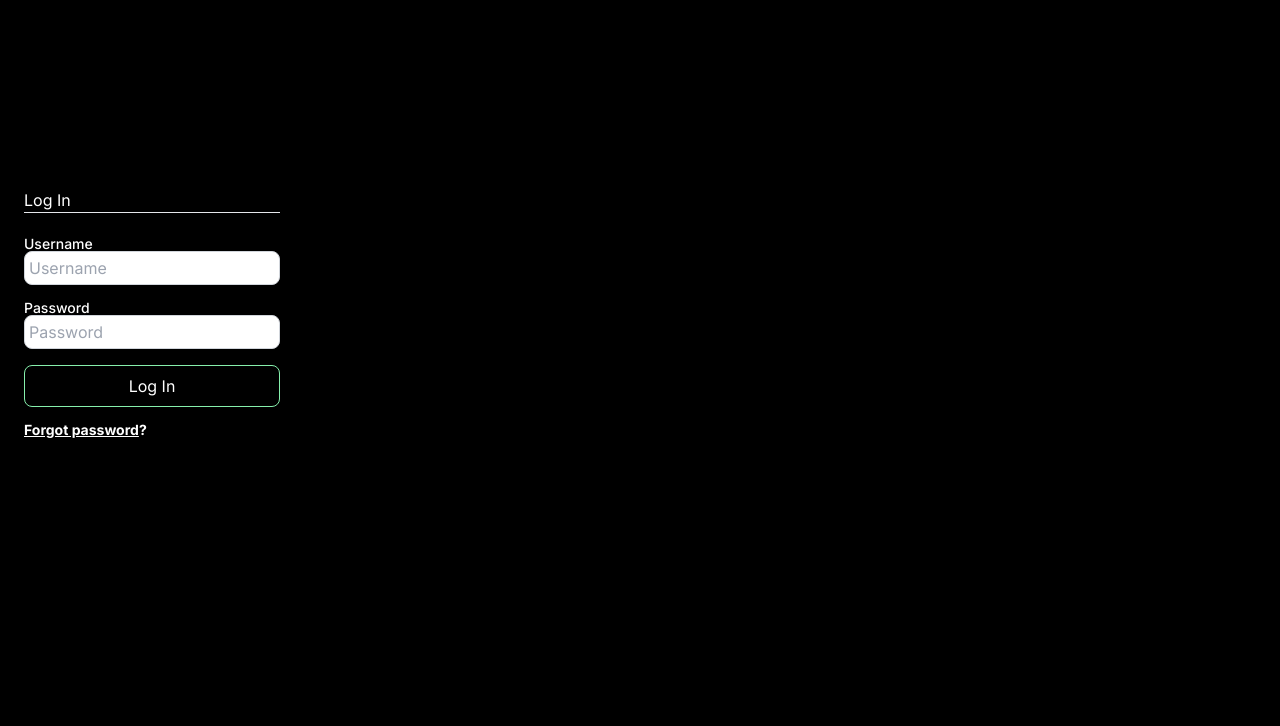
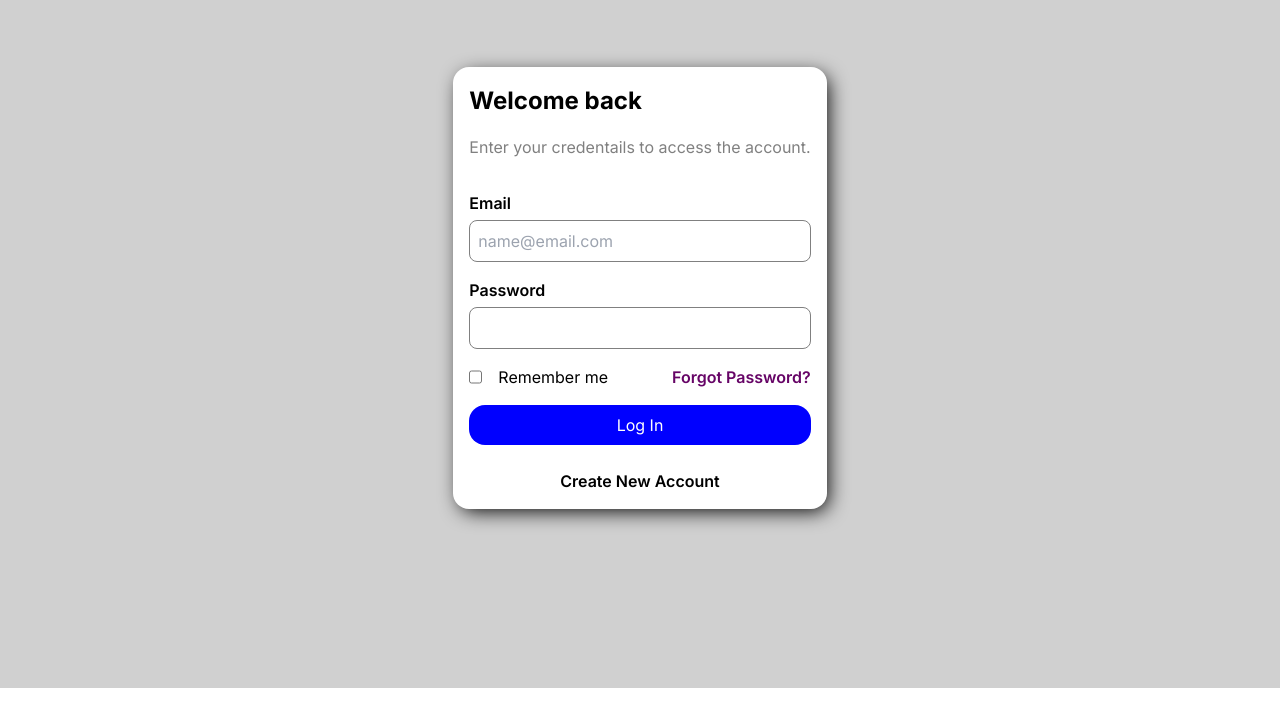
Before and after one commit to ankman007/gadget-gurkhas, a Next.js app: page /login in a window 1280 px wide. Shown: the part 112-838 px from the top of the page. After the commit the page ends 800 px from the top, so only its background shows below. Built offline with nearby package versions, Linux system fonts and the light colour scheme.

Commit message:
Implemented login and reset password page

```diff
--- /dev/null
+++ b/src/app/forgotPassword/page.tsx
@@ -0,0 +1,56 @@
+"use client";
+
+import React, { useState } from "react";
+import Link from "next/link";
+import { useRouter } from "next/navigation";
+import { FontAwesomeIcon } from "@fortawesome/react-fontawesome";
+import styles from "./style.module.css";
+import { faArrowLeft } from "@fortawesome/free-solid-svg-icons";
+
+export default function ForgotPasswordPage() {
+  const [user, setUser] = React.useState({
+
+    email: ""
+  });
+
+
+
+
+
+
+  const onForgotPassword = async () => {
+
+    console.log(user);
+  };
+  return (
+    <div className={styles.main}>
+      <div className={styles.container}>
+        <Link href={'/login'}><FontAwesomeIcon className={styles.arrow} icon={faArrowLeft} /></Link>
+        <h1 className={styles.heading}>Forgot Password</h1>
+        <p className={styles.para}>Enter your email address for which account you want to <br /> reset your password.</p>
+        <form className={styles.form}>
+
+          <div className={styles.inputField}>
+            <label htmlFor="Email" className={styles.label}>
+              Email
+            </label>
+            <input
+              className={styles.input}
+              type="email"
+              name=""
+              id=""
+              placeholder="name@email.com"
+              value={user.email}
+              onChange={(e) => setUser({ ...user, email: e.target.value })}
+            />
+          </div>
+
+
+          <button className={styles.btn} onClick={onForgotPassword}>Reset Password</button>
+        </form>
+
+      </div>
+    </div>
+
+  );
+}
--- /dev/null
+++ b/src/app/forgotPassword/style.module.css
@@ -0,0 +1,69 @@
+.main{
+    display: flex;
+    justify-content: center;
+    align-items: center;
+    min-height: 100vh;
+    background-color: rgba(128, 128, 128, 0.373);
+}
+
+.container{
+    background-color: white;
+
+    box-shadow: 4px 5px 20px -3px rgba(0,0,0,1);
+    -webkit-box-shadow: 4px 5px 20px -3px rgba(0,0,0,1);
+    -moz-box-shadow: 4px 5px 20px -3px rgba(0,0,0,1);
+    width: max-content;
+    padding: 2rem;
+    border-radius: 1rem;
+
+
+}
+.para{
+    color: grey;
+    margin-bottom: 2rem;
+}
+
+.form{
+    display: flex;
+    flex-direction: column;
+    gap: 1rem;
+    margin-bottom: 1.5rem;
+}
+.heading{
+    font-weight: bold;
+    font-size: 1.5rem;
+    margin-bottom: 1rem;
+}
+
+.label{
+    font-weight: 600;
+}
+.arrow{
+    height: 1.3rem;
+    margin-bottom: 0.5rem;
+}
+
+.input{
+    border: 1px solid grey;
+    padding: 0.5rem;
+    border-radius: 0.5rem;
+}
+
+.names{
+    display: flex;
+    gap: 1rem;
+}
+.inputField{
+    display: flex;
+    flex-direction: column;
+    gap: 0.3rem;
+}
+
+
+.btn{
+    background: blue;
+    color: white;
+    padding: 0.5rem;
+    border-radius: 1rem;
+    margin-top: 1rem;
+}
--- a/src/app/globals.css
+++ b/src/app/globals.css
@@ -17,8 +17,8 @@
 }
 
 body {
-  color: white;
-  background-color: black;
+    /* color: white; */
+    background-color: white;
 }
 
 @layer utilities {
--- a/src/app/login/page.tsx
+++ b/src/app/login/page.tsx
@@ -1,48 +1,80 @@
 "use client";
+
 import React, { useState } from "react";
-import Link from "next/link"
+import Link from "next/link";
 import { useRouter } from "next/navigation";
+import styles from "./style.module.css";
 
-export default function LogInPage() {
-    const [user, setUser] = React.useState({
-        password: "",
-        username: "",
-    })
+export default function LoginInPage() {
+  const [user, setUser] = React.useState({
 
-    const onLogIn = async () => {
+    email: "",
+    password: ""
+  });
 
-    }
-    return (
 
-        <div className="flex flex-col justify-center min-h-screen py-2 w-64 m-6">
-            <h1 className="">Log In</h1><hr />
-            <br />
 
-            <label htmlFor="username" className="text-sm font-medium leading-none peer-disabled:cursor-not-allowed peer-disabled:opacity-70">Username</label>
+
+
+
+  const onLoginIn = async () => {
+
+    console.log(user);
+  };
+  return (
+    <div className={styles.main}>
+      <div className={styles.container}>
+        <h1 className={styles.heading}>Welcome back</h1>
+        <p className={styles.para}>Enter your credentails to access the account.</p>
+        <form className={styles.form}>
+
+          <div className={styles.inputField}>
+            <label htmlFor="Email" className={styles.label}>
+              Email
+            </label>
             <input
-                className="p-1 border border-gray-300 rounded-lg mb-4 focus:outline-none focus:border-gray-600"
-                type="text"
-                id="username"
-                value={user.username}
-                onChange={(e) => setUser({...user, username: e.target.value})}
-                placeholder="Username"/>
+              className={styles.input}
+              type="email"
+              name=""
+              id=""
+              placeholder="name@email.com"
+              value={user.email}
+              onChange={(e) => setUser({ ...user, email: e.target.value })}
+            />
+          </div>
+          <div className={styles.inputField}>
+            <label htmlFor="Password" className={styles.label}>
+              Password
+            </label>
+            <input
+              className={styles.input}
+              type="password"
+              name=""
+              id=""
+              value={user.password}
+              onChange={(e) => setUser({ ...user, password: e.target.value })}
+            />
+          </div>
 
-            <label htmlFor="password" className="text-sm font-medium leading-none peer-disabled:cursor-not-allowed peer-disabled:opacity-70">Password</label>
-            <input
-                className="p-1 border border-gray-300 rounded-lg mb-4 focus:outline-none focus:border-gray-600"
-                type="password"
-                id="password"
-                value={user.password}
-                onChange={(e) => setUser({...user, password: e.target.value})}
-                placeholder="Password"/>
-
-            <button
-                className="p-2 border border-green-300 rounded-lg mb-4 focus:outline-none focus:border-gray-600"
-                onClick={onLogIn}>
-                Log In
-            </button>
-
-            <Link href={'/login'} className="text-sm font-medium leading-none peer-disabled:cursor-not-allowed peer-disabled:opacity-70"><b><u>Forgot password</u>?</b></Link>
+        <div className={styles.forgot}>
+        <div className={styles.terms}>
+            <input type="checkbox" name="" id="" required />
+            <p>
+              Remember me
+            </p>
+          </div>
+          <div>
+            <Link className={styles.forgotStyle} href={'/forgotPassword'}>Forgot Password?</Link>
+          </div>
         </div>
-    );
+          <button className={styles.btn} onClick={onLoginIn}>Log In</button>
+        </form>
+        <p className={styles.redirect}>
+          <Link className={styles.register} href={"/signup"}>
+            Create New Account
+          </Link>{" "}
+        </p>
+      </div>
+    </div>
+  );
 }
--- /dev/null
+++ b/src/app/login/style.module.css
@@ -0,0 +1,85 @@
+.main{
+    display: flex;
+    justify-content: center;
+    align-items: center;
+    min-height: 100vh;
+    background-color: rgba(128, 128, 128, 0.373);
+}
+
+.container{
+    background-color: white;
+
+    box-shadow: 4px 5px 20px -3px rgba(0,0,0,1);
+    -webkit-box-shadow: 4px 5px 20px -3px rgba(0,0,0,1);
+    -moz-box-shadow: 4px 5px 20px -3px rgba(0,0,0,1);
+    width: max-content;
+    padding: 1rem;
+    border-radius: 1rem;
+
+
+}
+.para{
+    color: grey;
+    margin-bottom: 2rem;
+}
+
+.form{
+    display: flex;
+    flex-direction: column;
+    gap: 1rem;
+    margin-bottom: 1.5rem;
+}
+.heading{
+    font-weight: bold;
+    font-size: 1.5rem;
+    margin-bottom: 1rem;
+}
+
+.label{
+    font-weight: 600;
+}
+
+.input{
+    border: 1px solid grey;
+    padding: 0.5rem;
+    border-radius: 0.5rem;
+}
+
+.names{
+    display: flex;
+    gap: 1rem;
+}
+.inputField{
+    display: flex;
+    flex-direction: column;
+    gap: 0.3rem;
+}
+.terms{
+    display: flex;
+    gap: 1rem;
+}
+
+.register{
+    font-weight: 600;
+}
+
+.forgot{
+    display: flex;
+    justify-content: space-between;
+}
+
+.btn{
+    background: blue;
+    color: white;
+    padding: 0.5rem;
+    border-radius: 1rem;
+}
+.forgotStyle{
+    color: rgb(102, 4, 102);
+    font-weight: 600;
+}
+
+
+.redirect{
+    text-align: center;
+}
--- /dev/null
+++ b/src/app/resetPassword/page.tsx
@@ -0,0 +1,71 @@
+"use client";
+
+import React, { useState } from "react";
+import Link from "next/link";
+import { useRouter } from "next/navigation";
+import styles from "./style.module.css";
+
+export default function ResetPasswordPage() {
+  const [user, setUser] = React.useState({
+
+    password: "",
+    cpassword:""
+  });
+
+
+
+
+
+
+  const onResetPassword = async () => {
+
+    if(user.cpassword !== user.password){
+        console.log("Password didn't match with each other")
+    }
+
+    console.log(user);
+  };
+  return (
+    <div className={styles.main}>
+      <div className={styles.container}>
+
+        <h1 className={styles.heading}>Reset Password</h1>
+        <p className={styles.para}>Enter your new password.</p>
+        <form className={styles.form}>
+
+          <div className={styles.inputField}>
+            <label htmlFor="Password" className={styles.label}>
+              New Password
+            </label>
+            <input
+              className={styles.input}
+              type="password"
+              name=""
+              id=""
+              value={user.password}
+              onChange={(e) => setUser({ ...user, password: e.target.value })}
+            />
+          </div>
+          <div className={styles.inputField}>
+            <label htmlFor="cPassword" className={styles.label}>
+              Repeat New Password
+            </label>
+            <input
+              className={styles.input}
+              type="password"
+              name=""
+              id=""
+              value={user.cpassword}
+              onChange={(e) => setUser({ ...user, cpassword: e.target.value })}
+            />
+          </div>
+
+
+          <button className={styles.btn} onClick={onResetPassword}>Reset Password</button>
+        </form>
+
+      </div>
+    </div>
+
+  );
+}
--- /dev/null
+++ b/src/app/resetPassword/style.module.css
@@ -0,0 +1,69 @@
+.main{
+    display: flex;
+    justify-content: center;
+    align-items: center;
+    min-height: 100vh;
+    background-color: rgba(128, 128, 128, 0.373);
+}
+
+.container{
+    background-color: white;
+
+    box-shadow: 4px 5px 20px -3px rgba(0,0,0,1);
+    -webkit-box-shadow: 4px 5px 20px -3px rgba(0,0,0,1);
+    -moz-box-shadow: 4px 5px 20px -3px rgba(0,0,0,1);
+    width: 25rem;
+    padding: 2rem;
+    border-radius: 1rem;
+
+
+}
+.para{
+    color: grey;
+    margin-bottom: 2rem;
+}
+
+.form{
+    display: flex;
+    flex-direction: column;
+    gap: 1rem;
+    margin-bottom: 1.5rem;
+}
+.heading{
+    font-weight: bold;
+    font-size: 1.5rem;
+    margin-bottom: 1rem;
+}
+
+.label{
+    font-weight: 600;
+}
+.arrow{
+    height: 1.3rem;
+    margin-bottom: 0.5rem;
+}
+
+.input{
+    border: 1px solid grey;
+    padding: 0.5rem;
+    border-radius: 0.5rem;
+}
+
+.names{
+    display: flex;
+    gap: 1rem;
+}
+.inputField{
+    display: flex;
+    flex-direction: column;
+    gap: 0.3rem;
+}
+
+
+.btn{
+    background: blue;
+    color: white;
+    padding: 0.5rem;
+    border-radius: 1rem;
+    margin-top: 1rem;
+}
```
